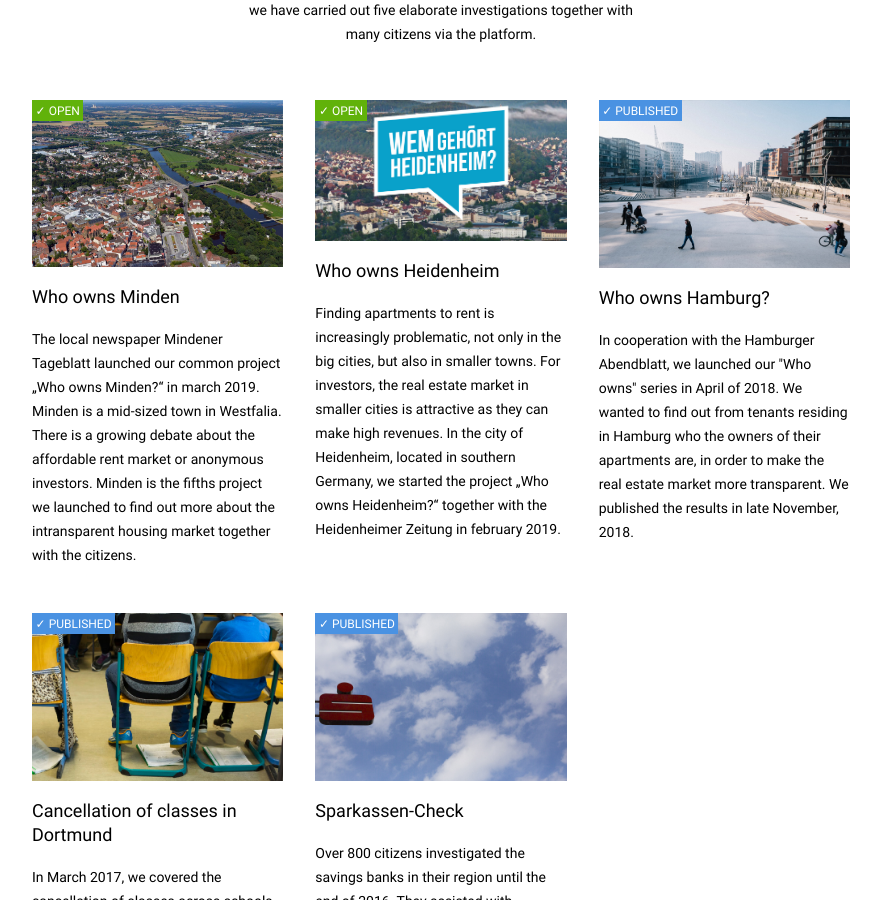
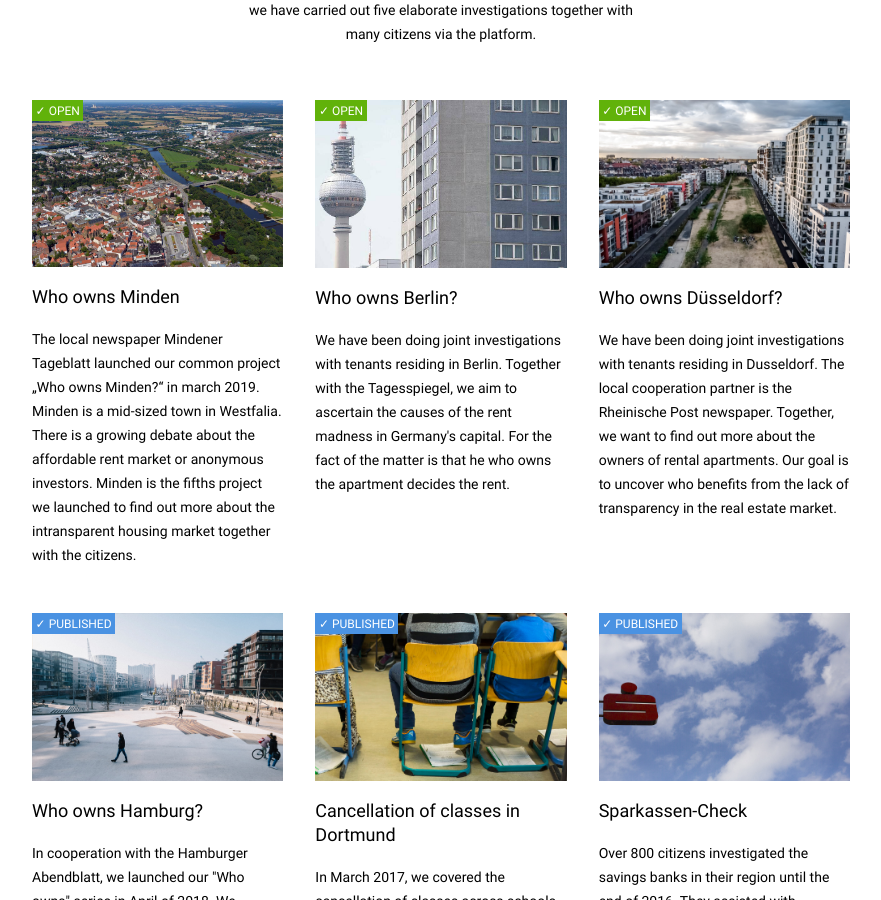
Before and after one commit to correctiv/cnr-landingpage, a Jekyll site: the page built from index-en.md, in a window 1280 px wide and 900 px high, scrolled down 679 px. Shown: the whole window, without its empty margins (199-1080 px from the left). Built offline with Jekyll 4.4.1, drawn with Linux system fonts in a browser that asks for light colours.

Commit message:
Update index-en.md

```diff
--- a/index-en.md
+++ b/index-en.md
@@ -17,14 +17,24 @@
             <p>The local newspaper Mindener Tageblatt launched our common project „Who owns Minden?“ in march 2019. Minden is a mid-sized town in Westfalia. There is a growing debate about the affordable rent market or anonymous investors. Minden is the fifths project we launched to find out more about the intransparent housing market together with the citizens.</p>
         </a>
     </li>
-          <li>
-        <a href="https://www.swp.de/suedwesten/staedte/heidenheim/wem-gehoert-heidenheim_-jetzt-mitmachen-30018700.html">
+    <li>
+        <a href="https://interaktiv.tagesspiegel.de/wem-gehoert-berlin/">
             <div class="status published">
-                <img src="/assets/images/wghei.jpeg" alt=""/>
-            </div>
-            <h3>Who owns Heidenheim</h3>
-            <p>Finding apartments to rent is increasingly problematic, not only in the big cities, but also in smaller towns. For investors, the real estate market in smaller cities is attractive as they can make high revenues. In the city of Heidenheim, located in southern Germany, we started the project „Who owns Heidenheim?“ together with the Heidenheimer Zeitung in february 2019.</p>
-        </a>
+                <img src="/assets/images/wgber.jpg" alt=""/>
+                   </div>
+            <h3>Who owns Berlin?</h3>
+            <p>We have been doing joint investigations with tenants residing in Berlin. Together with the Tagesspiegel, we aim to ascertain the causes of the rent madness in Germany's capital. For the fact of the matter is that he who owns the apartment decides the rent.</p>
+                  </a>
+    </li>
+
+       <li>
+        <a href="https://interaktiv.rp-online.de/ig/wem-gehoert-duesseldorf/">
+            <div class="status published">
+                <img src="/assets/images/wgd.jpg" alt=""/>
+                   </div>
+            <h3>Who owns Düsseldorf?</h3>
+            <p>We have been doing joint investigations with tenants residing in Dusseldorf. The local cooperation partner is the Rheinische Post newspaper. Together, we want to find out more about the owners of rental apartments. Our goal is to uncover who benefits from the lack of transparency in the real estate market.</p>
+                  </a>
     </li>
 
     <li>
```
